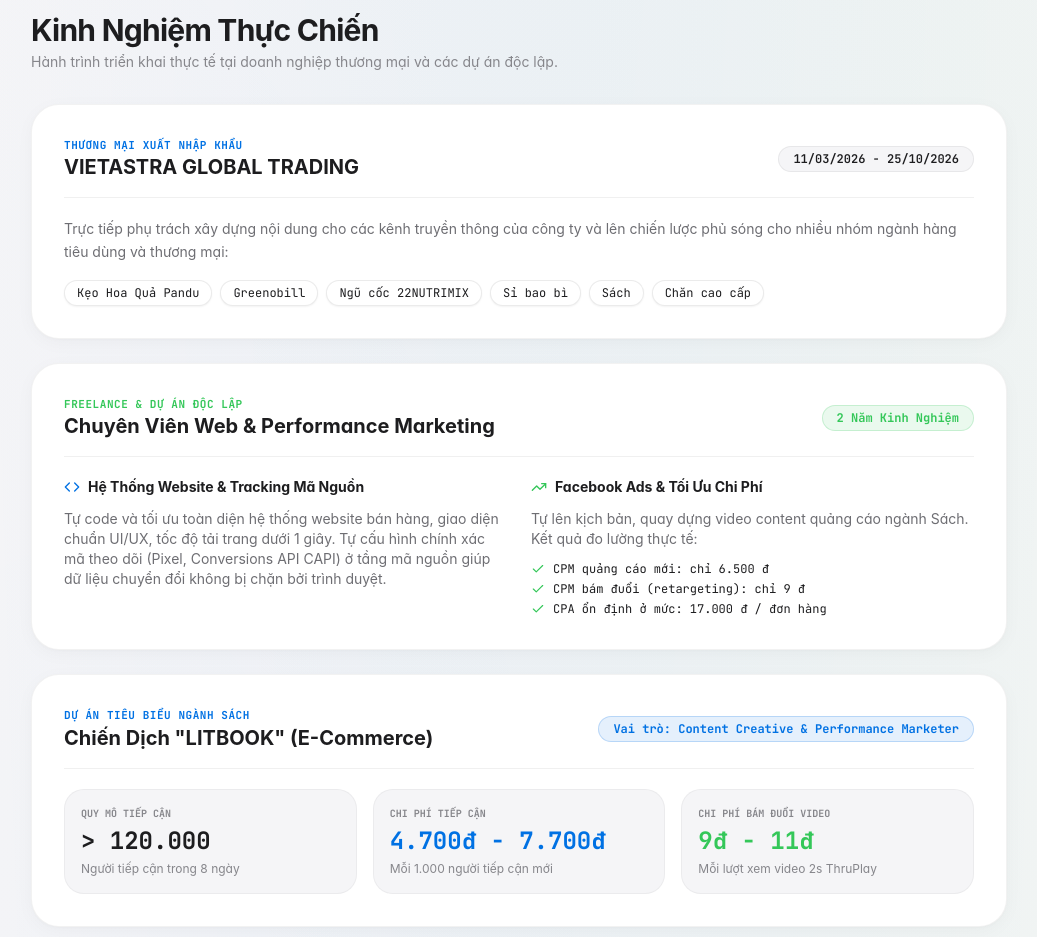
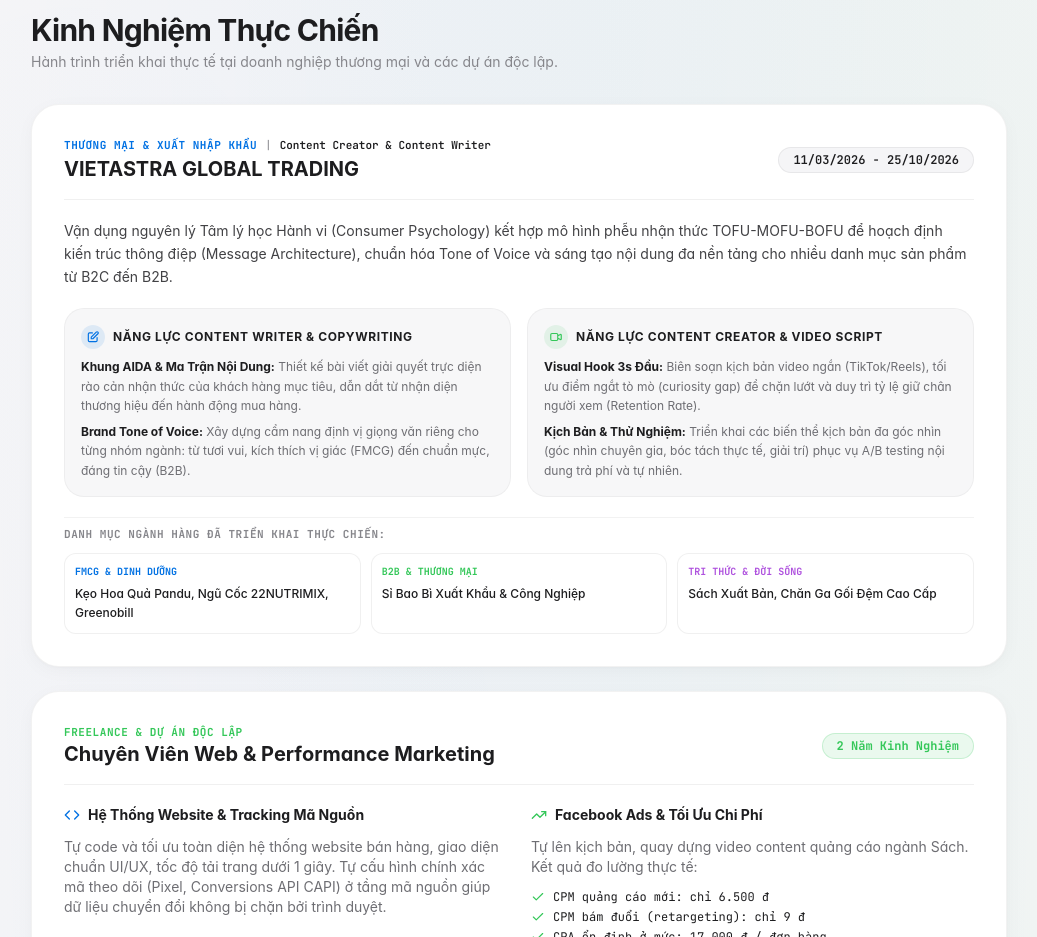
Before and after one commit to hiimshark/portfolio, a plain HTML site: page index.html in a window 1280 px wide. Shown: the part 1700-2637 px from the top of the page, without its empty margins (121-1158 px from the left). Drawn offline with nearby package versions, Linux system fonts and the light colour scheme.

Commit message:
Nang cap Vietastra: Content Creator & Content Writer hoc thuat va thuc chien

```diff
--- a/index.html
+++ b/index.html
@@ -390,25 +390,77 @@
         <div class="apple-card rounded-[28px] p-6 sm:p-8">
           <div class="flex flex-col sm:flex-row sm:items-center justify-between pb-4 border-b border-black/[0.06] gap-2">
             <div>
-              <span class="text-[11px] font-mono text-[#0071E3] font-bold uppercase tracking-wider block">Thương mại xuất nhập khẩu</span>
-              <h3 class="text-xl font-bold text-[#1D1D1F]">VIETASTRA GLOBAL TRADING</h3>
+              <div class="flex flex-wrap items-center gap-2">
+                <span class="text-[11px] font-mono text-[#0071E3] font-bold uppercase tracking-wider">Thương Mại & Xuất Nhập Khẩu</span>
+                <span class="text-[11px] font-mono text-[#86868B]">|</span>
+                <span class="text-[11px] font-mono text-[#1D1D1F] font-semibold">Content Creator & Content Writer</span>
+              </div>
+              <h3 class="text-xl font-bold text-[#1D1D1F] mt-0.5">VIETASTRA GLOBAL TRADING</h3>
             </div>
             <div class="text-xs font-mono text-[#1D1D1F] bg-[#F5F5F7] px-3.5 py-1 rounded-full border border-black/[0.06] self-start sm:self-auto font-semibold">
               11/03/2026 - 25/10/2026
             </div>
           </div>
 
-          <div class="mt-5 space-y-3">
-            <p class="text-sm text-[#6E6E73] leading-relaxed">
-              Trực tiếp phụ trách xây dựng nội dung cho các kênh truyền thông của công ty và lên chiến lược phủ sóng cho nhiều nhóm ngành hàng tiêu dùng và thương mại:
+          <div class="mt-5 space-y-5">
+            <p class="text-sm text-[#424245] leading-relaxed">
+              Vận dụng nguyên lý Tâm lý học Hành vi (Consumer Psychology) kết hợp mô hình phễu nhận thức TOFU-MOFU-BOFU để hoạch định kiến trúc thông điệp (Message Architecture), chuẩn hóa Tone of Voice và sáng tạo nội dung đa nền tảng cho nhiều danh mục sản phẩm từ B2C đến B2B.
             </p>
-            <div class="flex flex-wrap gap-2 pt-1 font-mono text-xs">
-              <span class="px-3 py-1 rounded-full bg-white text-[#1D1D1F] border border-black/[0.08] shadow-sm">Kẹo Hoa Quả Pandu</span>
-              <span class="px-3 py-1 rounded-full bg-white text-[#1D1D1F] border border-black/[0.08] shadow-sm">Greenobill</span>
-              <span class="px-3 py-1 rounded-full bg-white text-[#1D1D1F] border border-black/[0.08] shadow-sm">Ngũ cốc 22NUTRIMIX</span>
-              <span class="px-3 py-1 rounded-full bg-white text-[#1D1D1F] border border-black/[0.08] shadow-sm">Sỉ bao bì</span>
-              <span class="px-3 py-1 rounded-full bg-white text-[#1D1D1F] border border-black/[0.08] shadow-sm">Sách</span>
-              <span class="px-3 py-1 rounded-full bg-white text-[#1D1D1F] border border-black/[0.08] shadow-sm">Chăn cao cấp</span>
+
+            <!-- 2 Academic & Execution Bento Pillars -->
+            <div class="grid grid-cols-1 md:grid-cols-2 gap-4">
+              <!-- Pillar 1: Content Writer -->
+              <div class="p-4 rounded-[20px] bg-[#F5F5F7]/80 border border-black/[0.04]">
+                <div class="flex items-center gap-2 mb-2">
+                  <div class="w-6 h-6 rounded-full bg-[#0071E3]/10 text-[#0071E3] flex items-center justify-center font-bold text-xs">
+                    <svg class="w-3.5 h-3.5" fill="none" viewBox="0 0 24 24" stroke="currentColor">
+                      <path stroke-linecap="round" stroke-linejoin="round" stroke-width="2" d="M11 5H6a2 2 0 00-2 2v11a2 2 0 002 2h11a2 2 0 002-2v-5m-1.414-9.414a2 2 0 112.828 2.828L11.828 15H9v-2.828l8.586-8.586z" />
+                    </svg>
+                  </div>
+                  <h4 class="text-xs font-bold uppercase tracking-wider text-[#1D1D1F]">Năng Lực Content Writer & Copywriting</h4>
+                </div>
+                <ul class="text-xs text-[#6E6E73] space-y-1.5 leading-relaxed">
+                  <li><strong class="text-[#1D1D1F]">Khung AIDA & Ma Trận Nội Dung:</strong> Thiết kế bài viết giải quyết trực diện rào cản nhận thức của khách hàng mục tiêu, dẫn dắt từ nhận diện thương hiệu đến hành động mua hàng.</li>
+                  <li><strong class="text-[#1D1D1F]">Brand Tone of Voice:</strong> Xây dựng cẩm nang định vị giọng văn riêng cho từng nhóm ngành: từ tươi vui, kích thích vị giác (FMCG) đến chuẩn mực, đáng tin cậy (B2B).</li>
+                </ul>
+              </div>
+
+              <!-- Pillar 2: Content Creator -->
+              <div class="p-4 rounded-[20px] bg-[#F5F5F7]/80 border border-black/[0.04]">
+                <div class="flex items-center gap-2 mb-2">
+                  <div class="w-6 h-6 rounded-full bg-[#34C759]/10 text-[#34C759] flex items-center justify-center font-bold text-xs">
+                    <svg class="w-3.5 h-3.5" fill="none" viewBox="0 0 24 24" stroke="currentColor">
+                      <path stroke-linecap="round" stroke-linejoin="round" stroke-width="2" d="M15 10l4.553-2.276A1 1 0 0121 8.618v6.764a1 1 0 01-1.447.894L15 14M5 18h8a2 2 0 002-2V8a2 2 0 00-2-2H5a2 2 0 00-2 2v8a2 2 0 002 2z" />
+                    </svg>
+                  </div>
+                  <h4 class="text-xs font-bold uppercase tracking-wider text-[#1D1D1F]">Năng Lực Content Creator & Video Script</h4>
+                </div>
+                <ul class="text-xs text-[#6E6E73] space-y-1.5 leading-relaxed">
+                  <li><strong class="text-[#1D1D1F]">Visual Hook 3s Đầu:</strong> Biên soạn kịch bản video ngắn (TikTok/Reels), tối ưu điểm ngắt tò mò (curiosity gap) để chặn lướt và duy trì tỷ lệ giữ chân người xem (Retention Rate).</li>
+                  <li><strong class="text-[#1D1D1F]">Kịch Bản & Thử Nghiệm:</strong> Triển khai các biến thể kịch bản đa góc nhìn (góc nhìn chuyên gia, bóc tách thực tế, giải trí) phục vụ A/B testing nội dung trả phí và tự nhiên.</li>
+                </ul>
+              </div>
+            </div>
+
+            <!-- Product Categorization Matrix -->
+            <div class="pt-2 border-t border-black/[0.05]">
+              <div class="text-[11px] font-mono uppercase tracking-wider text-[#86868B] mb-2.5 font-bold">
+                Danh Mục Ngành Hàng Đã Triển Khai Thực Chiến:
+              </div>
+              <div class="grid grid-cols-1 sm:grid-cols-3 gap-2.5 text-xs">
+                <div class="p-2.5 rounded-xl bg-white border border-black/[0.06]">
+                  <span class="text-[10px] font-mono text-[#0071E3] font-bold block mb-1">FMCG & DINH DƯỠNG</span>
+                  <div class="text-[#1D1D1F] font-medium leading-relaxed">Kẹo Hoa Quả Pandu, Ngũ Cốc 22NUTRIMIX, Greenobill</div>
+                </div>
+                <div class="p-2.5 rounded-xl bg-white border border-black/[0.06]">
+                  <span class="text-[10px] font-mono text-[#34C759] font-bold block mb-1">B2B & THƯƠNG MẠI</span>
+                  <div class="text-[#1D1D1F] font-medium leading-relaxed">Sỉ Bao Bì Xuất Khẩu & Công Nghiệp</div>
+                </div>
+                <div class="p-2.5 rounded-xl bg-white border border-black/[0.06]">
+                  <span class="text-[10px] font-mono text-[#AF52DE] font-bold block mb-1">TRI THỨC & ĐỜI SỐNG</span>
+                  <div class="text-[#1D1D1F] font-medium leading-relaxed">Sách Xuất Bản, Chăn Ga Gối Đệm Cao Cấp</div>
+                </div>
+              </div>
             </div>
           </div>
         </div>
```
